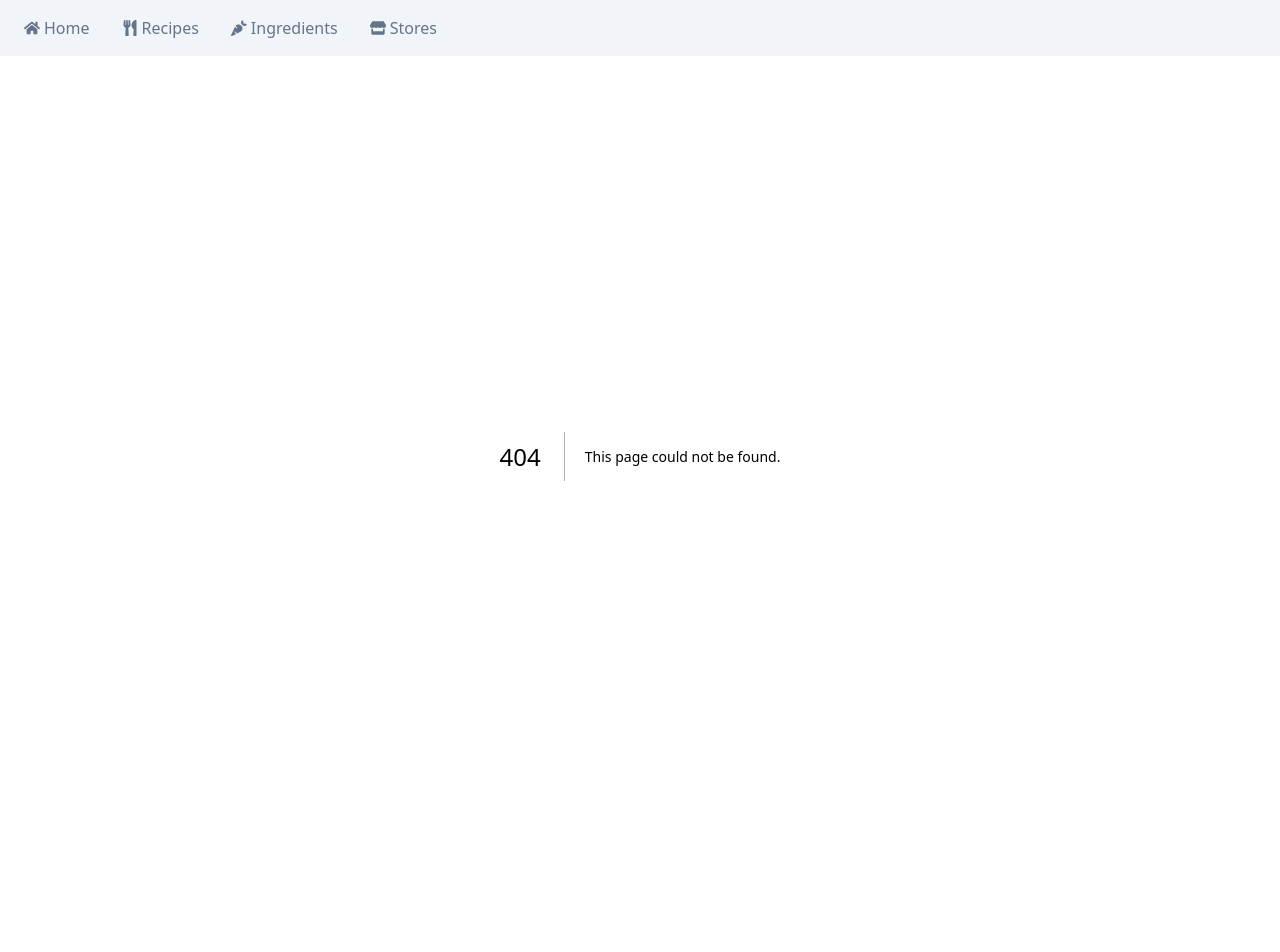
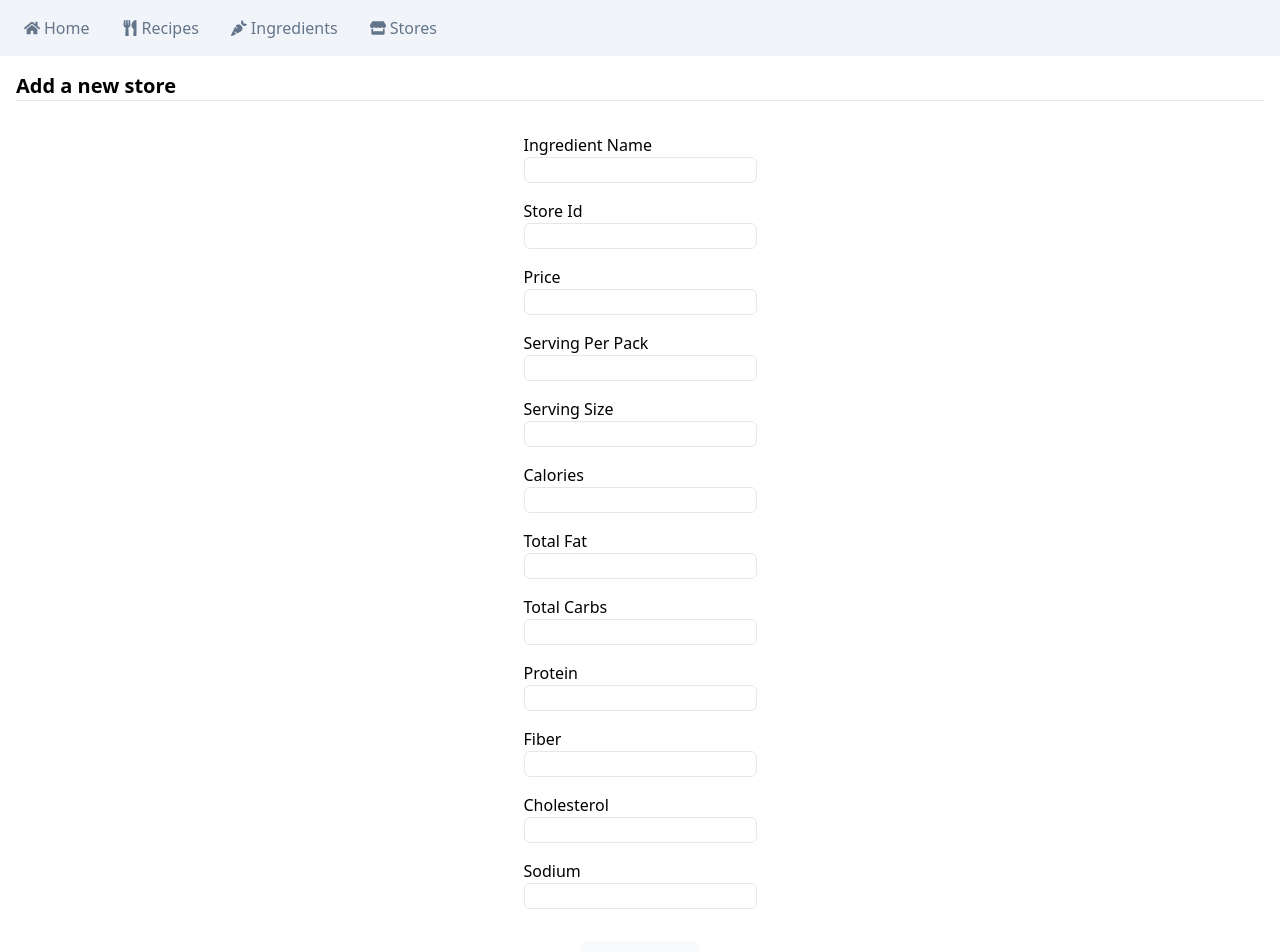
Before and after one commit to yburshe/ez-meal-prep, a Next.js app: page /ingredients/create in a window 1280 px wide. Before the commit this address had no page. Shown: the top 952 px of the page. Before the commit the page ends 856 px from the top, so only its background shows below. Built offline with nearby package versions, Linux system fonts and the light colour scheme.

Commit message:
Ingredients - wip

```diff
--- /dev/null
+++ b/app/actions/createIngredient.tsx
@@ -0,0 +1,34 @@
+import { db } from "@/db/drizzle";
+import { ingredient } from "@/db/schema";
+
+export async function createIngredient(formData: FormData) {
+    "use server";
+
+    const ingredient_name = formData.get("ingredient_name") as string;
+    const store_id = Number(formData.get("store_id"));
+    const price = parseFloat(formData.get("price") as string).toString();
+    const servings_per_pack = formData.get("servings_per_pack") as string;
+    const serving_size = formData.get("serving_size") as string;
+    const calories = Number(formData.get("calories"));
+    const total_fat = Number(formData.get("total_fat"));
+    const total_carbs = Number(formData.get("total_carbs"));
+    const protein = Number(formData.get("protein"));
+    const fiber = Number(formData.get("fiber"));
+    const cholesterol = Number(formData.get("cholesterol"));
+    const sodium = Number(formData.get("sodium"));
+
+    await db.insert(ingredient).values({
+        ingredient_name,
+        store_id,
+        price,
+        servings_per_pack,
+        serving_size,
+        calories,
+        total_fat,
+        total_carbs,
+        protein,
+        fiber,
+        cholesterol,
+        sodium,
+    });
+}
--- /dev/null
+++ b/app/actions/editIngredient.tsx
@@ -0,0 +1,35 @@
+"use server";
+import { db } from "@/db/drizzle";
+import { ingredient } from "@/db/schema";
+import { eq } from "drizzle-orm";
+
+export async function editIngredient(formData: FormData) {
+    const ingredient_id = parseInt(formData.get("ingredient_id") as string, 10);
+    const ingredient_name = formData.get("ingredient_name") as string;
+    const store_id = parseInt(formData.get("store_id") as string, 10);
+    const price = parseFloat(formData.get("price") as string).toString();
+    const servings_per_pack = formData.get("servings_per_pack") as string;
+    const serving_size = formData.get("serving_size") as string;
+    const calories = parseInt(formData.get("calories") as string, 10);
+    const total_fat = parseInt(formData.get("total_fat") as string, 10);
+    const total_carbs = parseInt(formData.get("total_carbs") as string, 10);
+    const protein = parseInt(formData.get("protein") as string, 10);
+    const fiber = parseInt(formData.get("fiber") as string, 10);
+    const cholesterol = parseInt(formData.get("cholesterol") as string, 10);
+    const sodium = parseInt(formData.get("sodium") as string, 10);
+
+    await db.update(ingredient).set({
+        ingredient_name,
+        store_id,
+        price,
+        servings_per_pack,
+        serving_size,
+        calories,
+        total_fat,
+        total_carbs,
+        protein,
+        fiber,
+        cholesterol,
+        sodium,
+    }).where(eq(ingredient.ingredient_id, ingredient_id));
+}
--- a/app/actions/editStore.tsx
+++ b/app/actions/editStore.tsx
@@ -1,10 +1,12 @@
 "use server";
 import { db } from "@/db/drizzle";
 import { store } from "@/db/schema";
+import {eq} from "drizzle-orm";
 
 export async function editStore(formData: FormData) {
 
 
+    const store_id = Number(formData.get("store_id"))
     const store_name = formData.get("store_name") as string;
     const street_number = Number(formData.get("street_number"));
     const street_name = formData.get("street_name") as string;
@@ -19,5 +21,5 @@ export async function editStore(formData: FormData) {
       city,
       state,
       zip,
-    });
+    }).where(eq(store.store_id, store_id));
   }
--- /dev/null
+++ b/app/ingredients/create/page.tsx
@@ -0,0 +1,65 @@
+import {createIngredient} from "@/app/actions/createIngredient";
+
+export default function CreateIngredient() {
+    return (
+        <div className="p-4">
+            <h1 className="border-b font-semibold text-xl mb-8">Add a new store</h1>
+            <form className="flex flex-col gap-4 items-center" action={createIngredient}>
+                <label className="block">
+                    Ingredient Name
+                    <input className="block border rounded-md" type="text" name="ingredient_name"/>
+                </label>
+                <label>
+                    Store Id
+                    <input className="block border rounded-md" type="number" name="store_id"/>
+                </label>
+                <label>
+                    Price
+                    <input className="block border rounded-md" type="text" name="price"/>
+                </label>
+                <label>
+                    Serving Per Pack
+                    <input className="block border rounded-md" type="text" name="servings_per_pack"/>
+                </label>
+                <label>
+                    Serving Size
+                    <input className="block border rounded-md" type="text" name="serving_size"/>
+                </label>
+                <label>
+                    Calories
+                    <input className="block border rounded-md" type="number" name="calories"/>
+                </label>
+                <label>
+                    Total Fat
+                    <input className="block border rounded-md" type="number" name="total_fat"/>
+                </label>
+                <label>
+                    Total Carbs
+                    <input className="block border rounded-md" type="number" name="total_carbs"/>
+                </label>
+                <label>
+                    Protein
+                    <input className="block border rounded-md" type="number" name="protein"/>
+                </label>
+                <label>
+                    Fiber
+                    <input className="block border rounded-md" type="number" name="fiber"/>
+                </label>
+                <label>
+                    Cholesterol
+                    <input className="block border rounded-md" type="number" name="cholesterol"/>
+                </label>
+                <label>
+                    Sodium
+                    <input className="block border rounded-md" type="number" name="sodium"/>
+                </label>
+                <button
+                    className="bg-slate-50 hover:bg-slate-100 px-8 py-2 rounded-md shadow-sm mt-4"
+                    type="submit"
+                >
+                    Submit
+                </button>
+            </form>
+        </div>
+    );
+}
--- /dev/null
+++ b/app/ingredients/edit/[id]/page.tsx
@@ -0,0 +1,7 @@
+export default function Ingredients() {
+    return (
+        <div>
+            Ingredients
+        </div>
+    );
+}
--- a/app/ingredients/page.tsx
+++ b/app/ingredients/page.tsx
@@ -1,7 +1,42 @@
-export default function Ingredients() {
+import { db } from "@/db/drizzle";
+import {ingredient} from "@/db/schema";
+import Link from "next/link";
+import { FaPlus } from "react-icons/fa";
+
+export default async function Ingredients() {
+    const ingredients = await db.select().from(ingredient);
     return (
-        <div>
-            Ingredients
+        <div className="p-4">
+            <h1 className="font-semibold text-xl border-b mb-8">Ingredients</h1>
+            <div className="grid grid-cols-2 gap-4">
+                {ingredients.map((ingredient) => (
+                    <div
+                        className="border rounded-md p-4 flex flex-col"
+                        key={ingredient.ingredient_id}
+                    >
+                        <h2 className="font-medium text-lg">{ingredient.ingredient_name}</h2>
+                        <p>Price: ${ingredient.price}</p>
+                        <p>Servings: {ingredient.servings_per_pack} per pack</p>
+                        <p>Serving Size: {ingredient.serving_size}</p>
+                        <div className="mt-2">
+                            <h3 className="font-medium">Nutrition Facts (per serving):</h3>
+                            <p>Calories: {ingredient.calories}</p>
+                            <p>Total Fat: {ingredient.total_fat}g</p>
+                            <p>Total Carbs: {ingredient.total_carbs}g</p>
+                            <p>Protein: {ingredient.protein}g</p>
+                            <p>Fiber: {ingredient.fiber}g</p>
+                            <p>Cholesterol: {ingredient.cholesterol}mg</p>
+                            <p>Sodium: {ingredient.sodium}mg</p>
+                        </div>
+                    </div>
+                ))}
+            </div>
+            <Link
+                className="absolute bottom-10 right-10 rounded-full border p-6 shadow-md bg-slate-50"
+                href="/ingredients/create"
+            >
+                <FaPlus/>
+            </Link>
         </div>
     );
 }
```
Also changed, not shown: 1 other file (tests, documents, lock files or other folders).
